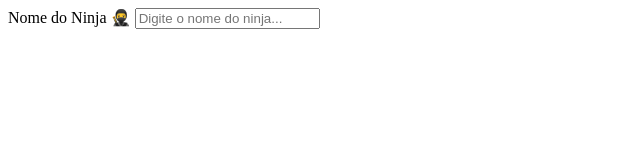
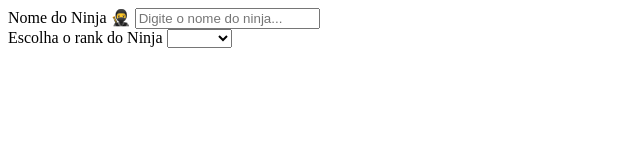
Before and after one commit to mariaclara44/progresso-html, a plain HTML site: page pages/formulario.html in a window 1280 px wide. Shown: the whole page, without its empty margins (0-640 px from the left). Drawn offline with Linux system fonts and the light colour scheme.

Commit message:
Feat: Conclui a segunda etapa da missão ninja

```diff
--- a/pages/formulario.html
+++ b/pages/formulario.html
@@ -12,8 +12,20 @@
         <label for="nome">Nome do Ninja 🥷 </label>
         <input type="text"
         name="nome"
-        placeholder="Digite o nome do ninja..."/>
+        placeholder="Digite o nome do ninja..."
+        required/>
         </div>
-    </form>
-</body>
+
+        <div class="rank">
+            <label for="rank">Escolha o rank do Ninja</label>
+            <select name="rank" id="rank">
+                <option value="Selecione..."></option>
+                <option value="genin">Genin</option>
+                <option value="chunin">Chunin</option>
+                <option value="jonin">Jonin</option>
+                <option value="kage">Kage</option>
+            </select>
+    </div>
+  </form>
+ </body>
 </html>
```
